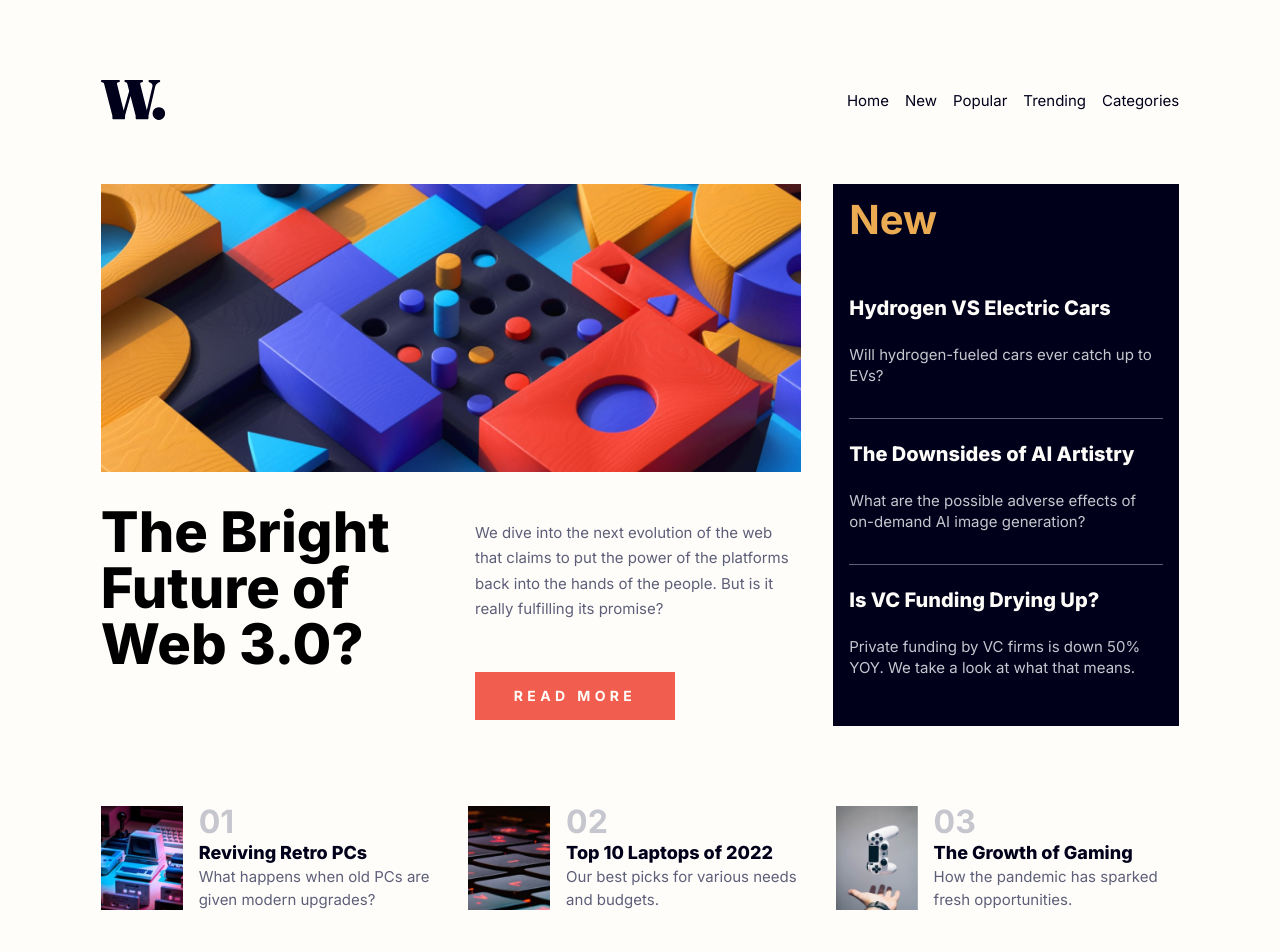
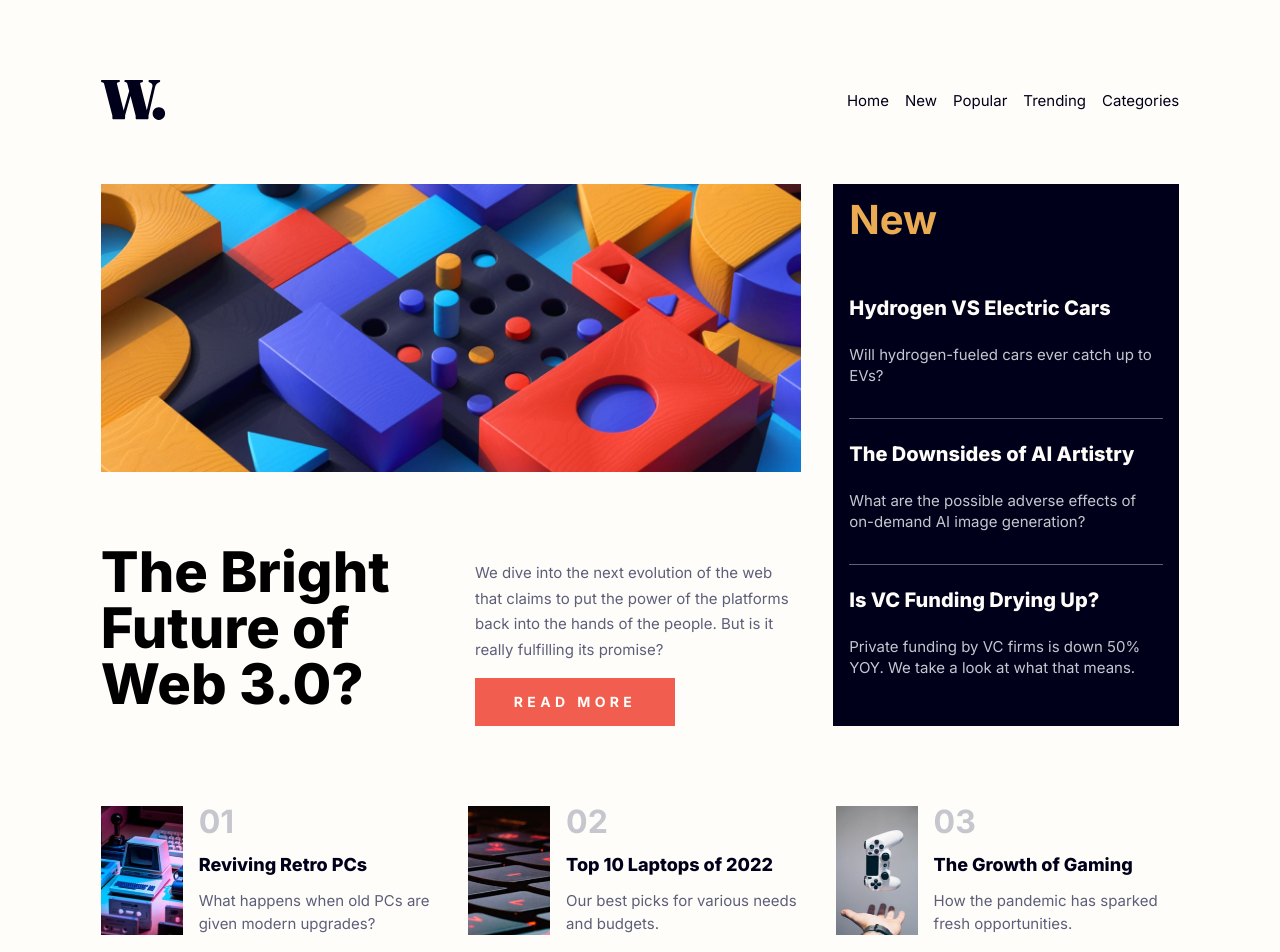
Before and after one commit to queseri/news-homepage, a React (Vite) app: page / in a window 1280 px wide. Shown: the top 952 px of the page. Built offline with nearby package versions, Linux system fonts and the light colour scheme.

Commit message:
grid areas for aside section

```diff
--- a/src/components/Aside.jsx
+++ b/src/components/Aside.jsx
@@ -7,8 +7,8 @@ function Aside() {
     <aside className="aside">
       <ul className="aside-list">
         <li className="aside-item">
-          <div className="aside-img">
-            <img src={Retros} alt="" />
+          <div className="aside-img-container">
+            <img className="aside-img" src={Retros} alt="" />
           </div>
           <div className="aside-content">
             <span className="aside-item-num">01</span>
@@ -23,8 +23,8 @@ function Aside() {
           </div>
         </li>
         <li className="aside-item">
-          <div className="aside-img">
-            <img src={TopLaptops} alt="" />
+          <div className="aside-img-container">
+            <img className="aside-img" src={TopLaptops} alt="" />
           </div>
           <div className="aside-content">
             <span className="aside-item-num">02</span>
@@ -39,8 +39,8 @@ function Aside() {
           </div>
         </li>
         <li className="aside-item">
-          <div className="aside-img">
-            <img src={Gaming} alt="" />
+          <div className="aside-img-container">
+            <img className="aside-img" src={Gaming} alt="" />
           </div>
           <div className="aside-content">
             <span className="aside-item-num">03</span>
--- a/src/sass/components/_button.scss
+++ b/src/sass/components/_button.scss
@@ -30,8 +30,11 @@
     display: inline-block;
 
     @include utils.mQ(45rem) {
-        grid-area: 2/2;
         text-align: center;
         max-width: 12.5rem;
     }
+
+    @include utils.mQ(63rem) {
+        grid-area: 2/2;
+    }
 }
--- a/src/sass/layouts/_aside.scss
+++ b/src/sass/layouts/_aside.scss
@@ -3,8 +3,9 @@
 
 .aside {
     margin-block: 2rem;
+
     @include utils.mQ(63rem) {
-       margin-block: 5rem;
+        margin-block: 5rem;
     }
 }
 
@@ -20,8 +21,14 @@
     gap: 1rem;
 }
 
+.aside-img-container {
+    flex: 1 1 25%;
+}
+
 .aside-img {
-    flex: 1 1 25%;
+    width: 100%;
+    height: 100%;
+    object-fit: cover;
 }
 
 .aside-content {
@@ -38,6 +45,10 @@
 .aside-item-title {
     font-size: base.$fs-18;
     font-weight: 800;
+
+    @include utils.mQ(63rem) {
+        margin-block: 0.75rem;
+    }
 }
 
 .aside-item-link {
--- a/src/sass/layouts/_page.scss
+++ b/src/sass/layouts/_page.scss
@@ -63,6 +63,10 @@ body {
     @include utils.mQ(45rem) {
         font-size: base.$fs-56;
     }
+
+    @include utils.mQ(63rem) {
+        grid-area: 1/1/3/2;
+    }
 }
 
 .main-text {
@@ -75,6 +79,9 @@ body {
 .hero {
     @include utils.mQ(63rem) {
         flex: 1 1 67%;
+        display: flex;
+        flex-direction: column;
+        justify-content: space-between;
     }
 }
 
```
